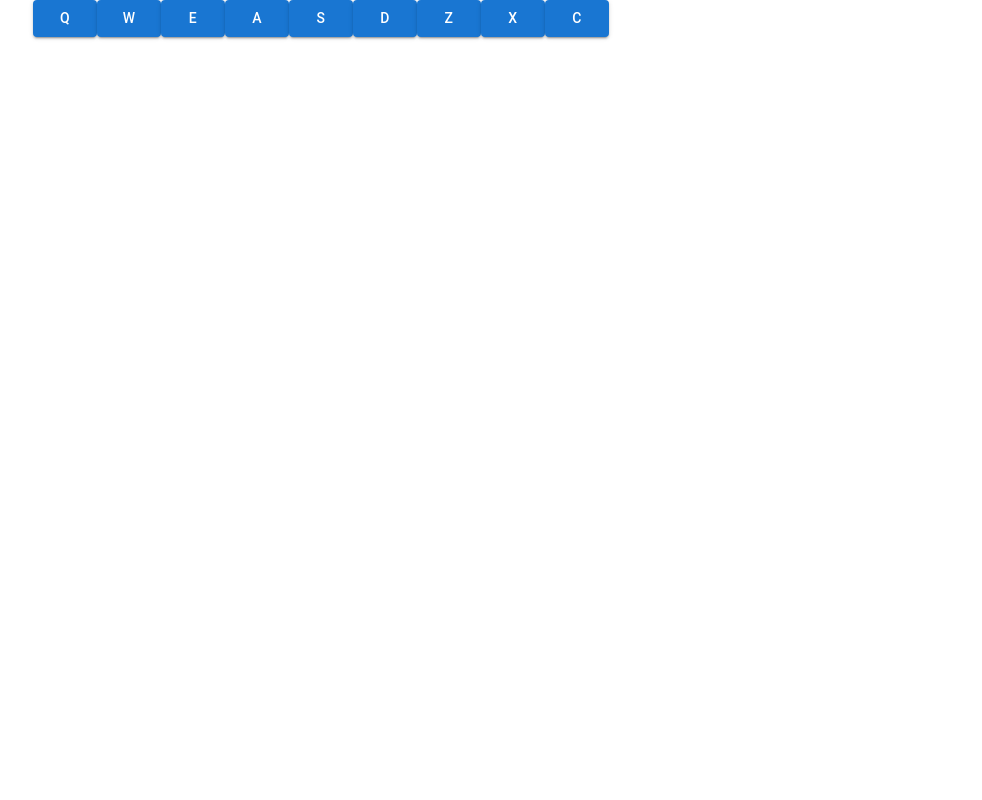
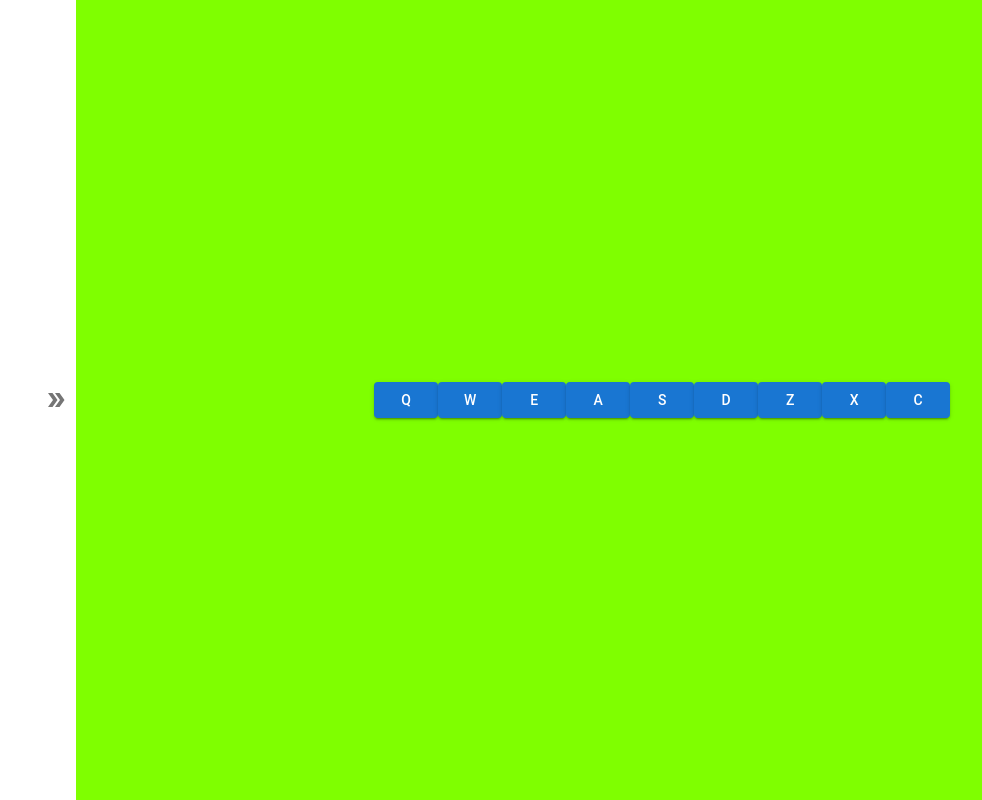
Before and after one commit to Dmnk28/drumapp, a React (Create React App) app in the folder drums/: page / in a window 1280 px wide. Shown: the whole page, without its empty margins (31-1013 px from the left). Built offline with nearby package versions, Linux system fonts and the light colour scheme.

Commit message:
Played with the styles and a Gridlayout so the Projectbar is on the left side. Still not the best solution. Would a z-index-solution suite better?

```diff
--- a/drums/src/App.js
+++ b/drums/src/App.js
@@ -1,8 +1,9 @@
 import React, {useState} from 'react';
 
 import { Container } from '@mui/material';
+import { Grid } from '@mui/material';
 import DrumPad from './components/DrumPad';
-import ProjectBar from './components/ProjectBar';
+import ProjectBar from './components/ProjectBar/ProjectBar';
 import drumsArray from './data/_drumsArray';
 
 import logo from './logo.svg';
@@ -13,15 +14,18 @@ const App = () => {
 
   return (
     <div className="App">
-      {/**<ProjectBar></ProjectBar>
-       */}
-      <Container id="drum-machine">
-        <div id="display">{display}</div>
+      <Grid container>
+        <Grid item xs={1}>
+          <ProjectBar></ProjectBar>
+        </Grid>
+        <Grid item xs={11} id="drum-machine">
+          <div id="display">{display}</div>
 
-        {drumsArray.map(el => (
-          <DrumPad key={el.id} id={el.id} keyLetter={el.keyLetter} keyCode={el.keyCode} soundUrl={el.soundUrl} setDisplay={setDisplay}></DrumPad>
-        ))}
-      </Container>
+          {drumsArray.map(el => (
+            <DrumPad key={el.id} id={el.id} keyLetter={el.keyLetter} keyCode={el.keyCode} soundUrl={el.soundUrl} setDisplay={setDisplay}></DrumPad>
+          ))}
+        </Grid>
+      </Grid>
     </div>
   );
 }
--- a/drums/src/styles/main.css
+++ b/drums/src/styles/main.css
@@ -1,4 +1,22 @@
 body {
   min-height: 100vh;
 }
+
+.App {
+  height: 100%;
+}
+
+#drum-machine {
+  min-height: 90vh;
+  background: chartreuse;
+  display: -webkit-box;
+  display: -ms-flexbox;
+  display: flex;
+  -webkit-box-pack: center;
+      -ms-flex-pack: center;
+          justify-content: center;
+  -webkit-box-align: center;
+      -ms-flex-align: center;
+          align-items: center;
+}
 /*# sourceMappingURL=main.css.map */
--- a/drums/src/styles/main.scss
+++ b/drums/src/styles/main.scss
@@ -1,3 +1,16 @@
 body {
     min-height: 100vh;
 }
+
+.App {
+    height: 100%;
+}
+
+#drum-machine {
+    min-height: 90vh;
+    background: chartreuse;
+
+    display: flex;
+    justify-content: center;
+    align-items: center;
+}
```
Also changed, not shown: 1 other file (tests, documents, lock files or other folders).
